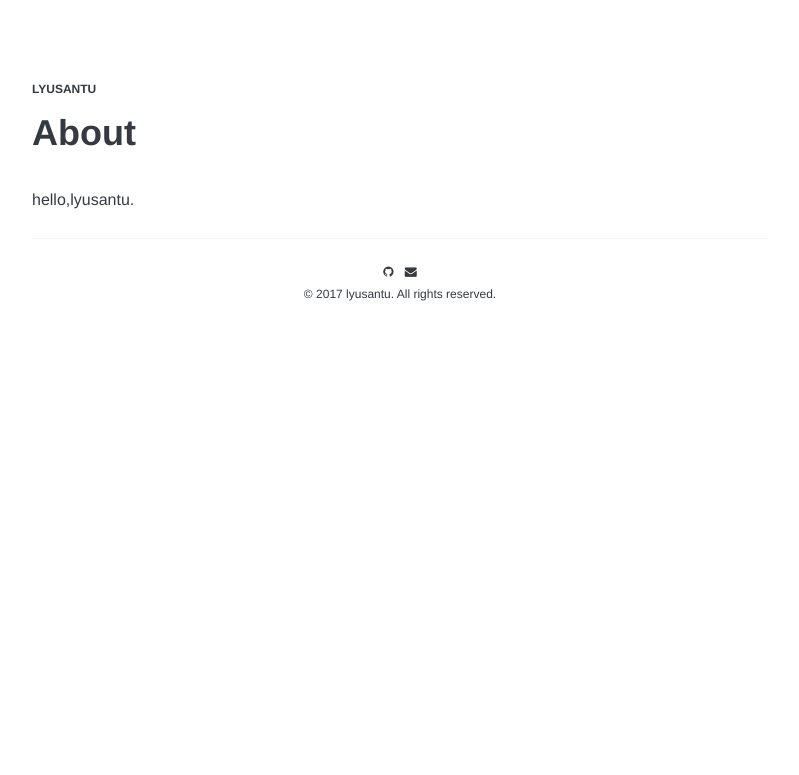
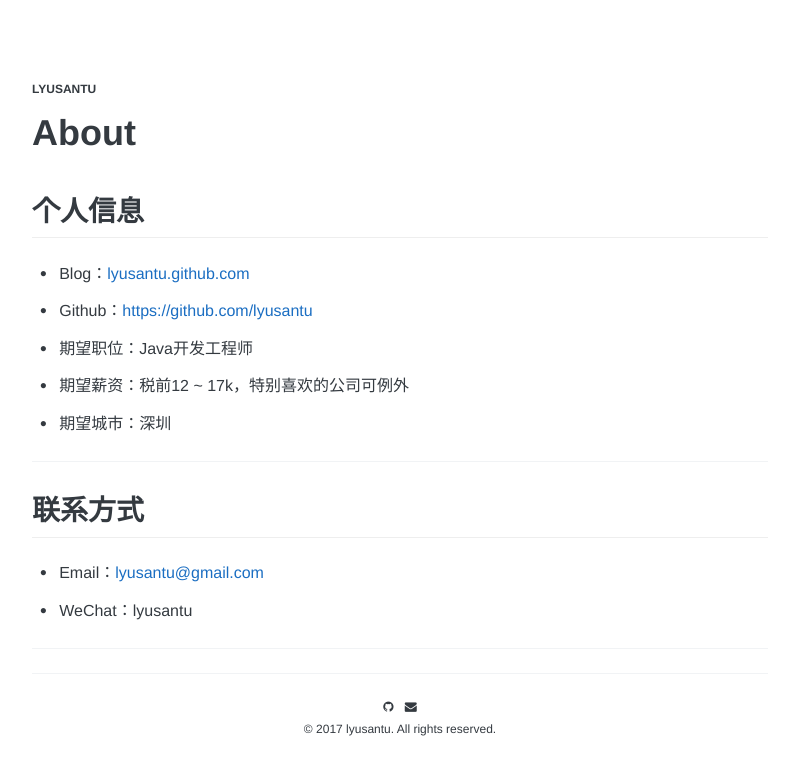
Before and after one commit to lyusantu/lyusantu.github.io, a Jekyll site: the page built from about.md, in a window 1280 px wide. Shown: the top 775 px of the page, without its empty margins (240-1039 px from the left). Built offline with Jekyll 4.4.1, drawn with Linux system fonts in a browser that asks for light colours; some web fonts are replaced.

Commit message:
:memo: about

```diff
--- a/about.md
+++ b/about.md
@@ -3,4 +3,19 @@ title: About
 permalink: /about/
 ---
 
-hello,lyusantu.
+## 个人信息
+
+- Blog：[lyusantu.github.com](lyusantu.github.com)
+- Github：[https://github.com/lyusantu](https://github.com/lyusantu)
+- 期望职位：Java开发工程师
+- 期望薪资：税前12 ~ 17k，特别喜欢的公司可例外
+- 期望城市：深圳
+
+---
+
+## 联系方式
+
+- Email：[lyusantu@gmail.com](mailto:lyusantu@gmail.com)
+- WeChat：lyusantu
+
+---
```
